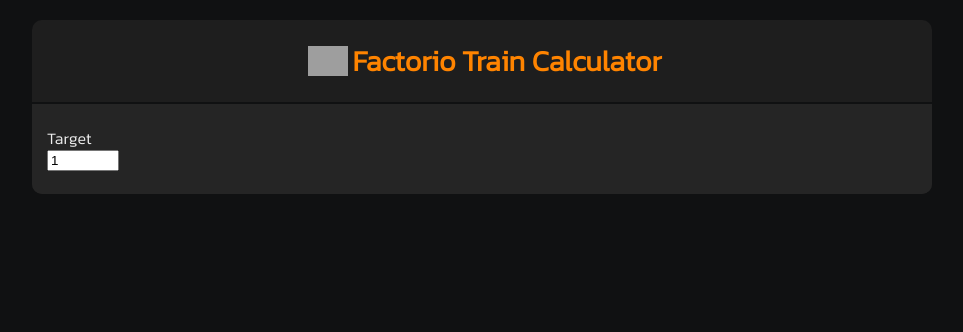
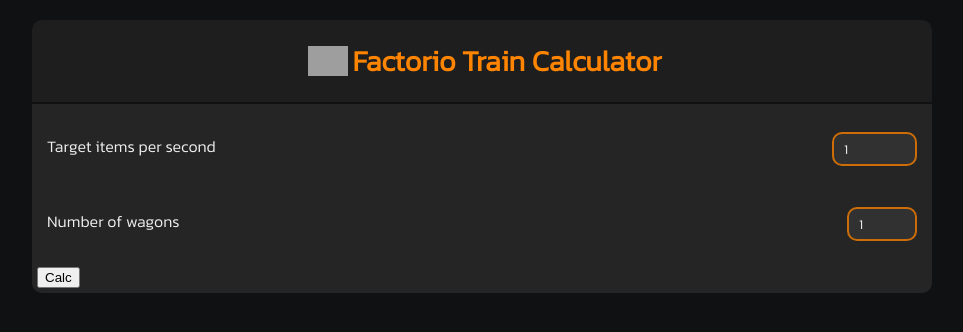
Before and after one commit to Artur-Lepczynski/Factorio-Train-Calculator, a React (Create React App) app: page / in a window 1280 px wide. Shown: the top 332 px of the page, without its empty margins (158-1121 px from the left). Built offline with nearby package versions, Linux system fonts and the light colour scheme; grey boxes are pictures that could not be loaded.

Commit message:
added the FormItem component

```diff
--- a/src/App.module.css
+++ b/src/App.module.css
@@ -28,3 +28,9 @@
   font-size: 1.8em;
   color: var(--accent-2);
 }
+
+@media (max-width: 400px){
+  h1{
+    font-size: 1.1em;
+  }
+}
--- a/src/components/form/Form.module.css
+++ b/src/components/form/Form.module.css
@@ -4,15 +4,3 @@
   box-sizing: border-box;
   background-color: var(--background-3)
 }
-
-.form-item{
-  height: 60px;
-
-  padding: 5px;
-  margin: 5px;
-
-  display: flex;
-  flex-direction: column;
-  justify-content: center;
-  align-items: flex-start;
-}
--- a/src/components/form/Form.tsx
+++ b/src/components/form/Form.tsx
@@ -1,26 +1,49 @@
 import { useState } from "react";
 import style from "./Form.module.css";
+import FormItem from "./FormItem";
+
+interface FormData {
+  target: number | string;
+  wagons: number | string;
+}
 
 export default function Form() {
-  const [target, setTarget] = useState<number>(1);
+  const [formData, setFormData] = useState<FormData>({
+    target: 1,
+    wagons: 1,
+  });
 
-  function handleTargetChange(event: React.ChangeEvent<HTMLInputElement>) {
-    setTarget(+event.target.value);
+  type formDataTypes = "target" | "wagons";
+
+  function handleFromDataChange(type: formDataTypes, value: number | string) {
+    setFormData((previous) => {
+      if (type === "wagons" || type === "target") {
+        if (value !== "") value = +value;
+      }
+
+      return {
+        ...previous,
+        [type]: value,
+      };
+    });
   }
 
   return (
     <div className={style.wrapper}>
-      <div className={style["form-item"]}>
-        <label htmlFor="targetInput">Target</label>
-        <input
-          id="targetInput"
-          type="number"
-          min="1"
-          max="1000"
-          value={target}
-          onChange={handleTargetChange}
-        ></input>
-      </div>
+      <FormItem
+        type="number"
+        label="Target items per second"
+        onChange={(value) => handleFromDataChange("target", value)}
+        value={formData.target}
+      />
+      <FormItem
+        type="number"
+        label="Number of wagons"
+        max={12}
+        onChange={(value) => handleFromDataChange("wagons", value)}
+        value={formData.wagons}
+      />
+      <button>Calc</button>
     </div>
   );
 }
--- /dev/null
+++ b/src/components/form/FormItem.module.css
@@ -0,0 +1,34 @@
+.form-item{
+  height: 60px;
+
+  padding: 5px;
+  margin: 5px;
+
+  display: flex;
+  justify-content: space-between;
+  align-items: center;
+}
+
+.form-item label{
+  margin: 0px 0px 5px;
+}
+
+.form-item input{
+  padding: 5px 10px;
+  border: 2px solid var(--accent-1);
+  border-radius: 10px;
+  background-color: var(--background-4);
+  color: var(--text-1);
+  font-family: Kanit, sans-serif;
+}
+
+.form-item input:focus{
+  outline: none;
+  border-color: var(--accent-2);
+}
+
+@media (max-width: 430px){
+  .form-item input{
+    width: 70px;
+  }
+}
--- /dev/null
+++ b/src/components/form/FormItem.tsx
@@ -0,0 +1,32 @@
+import { useState } from "react";
+import style from "./FormItem.module.css";
+
+interface FormItemProps {
+  type: "number" | "dropdown";
+  label: string;
+  value: number | string;
+  onChange: (value: number | string)=>void;
+  max?: number;
+}
+
+export default function FormItem(props: FormItemProps) {
+
+  function handleNumberChange(event: React.ChangeEvent<HTMLInputElement>){
+    props.onChange(event.target.value);
+  }
+
+  return (
+    <div className={style["form-item"]}>
+      <label htmlFor="targetInput">{props.label}</label>
+      {props.type === "number" && <input
+        id="targetInput"
+        type="number"
+        min="1"
+        max={props.max || 1000}
+        value={props.value}
+        onChange={handleNumberChange}
+      ></input>}
+
+    </div>
+  );
+}
```
